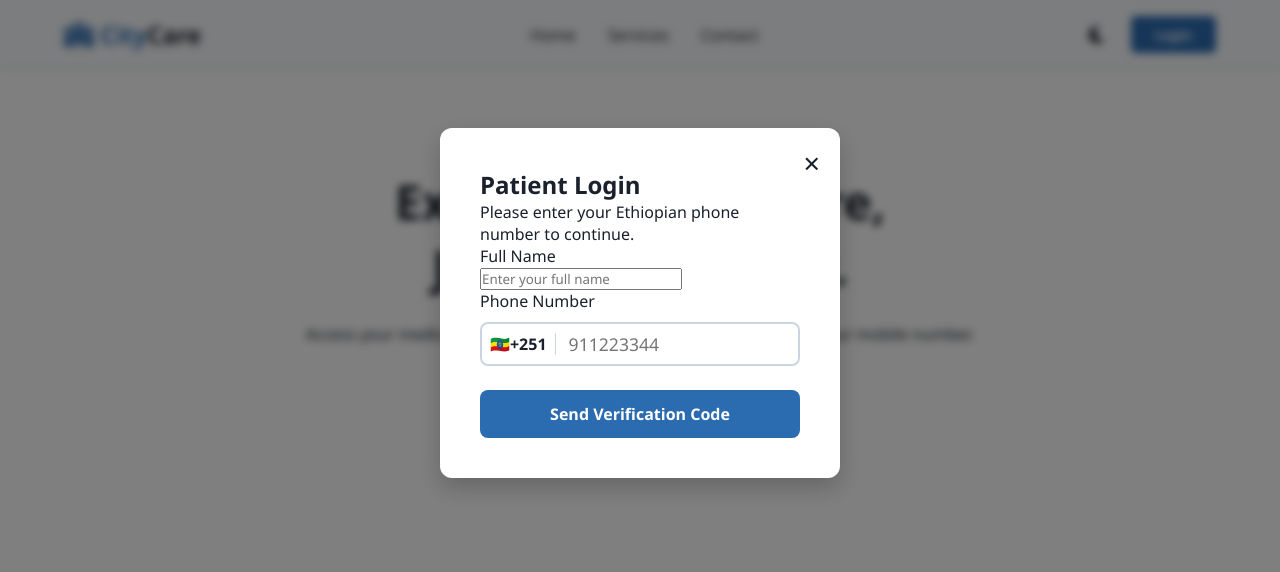
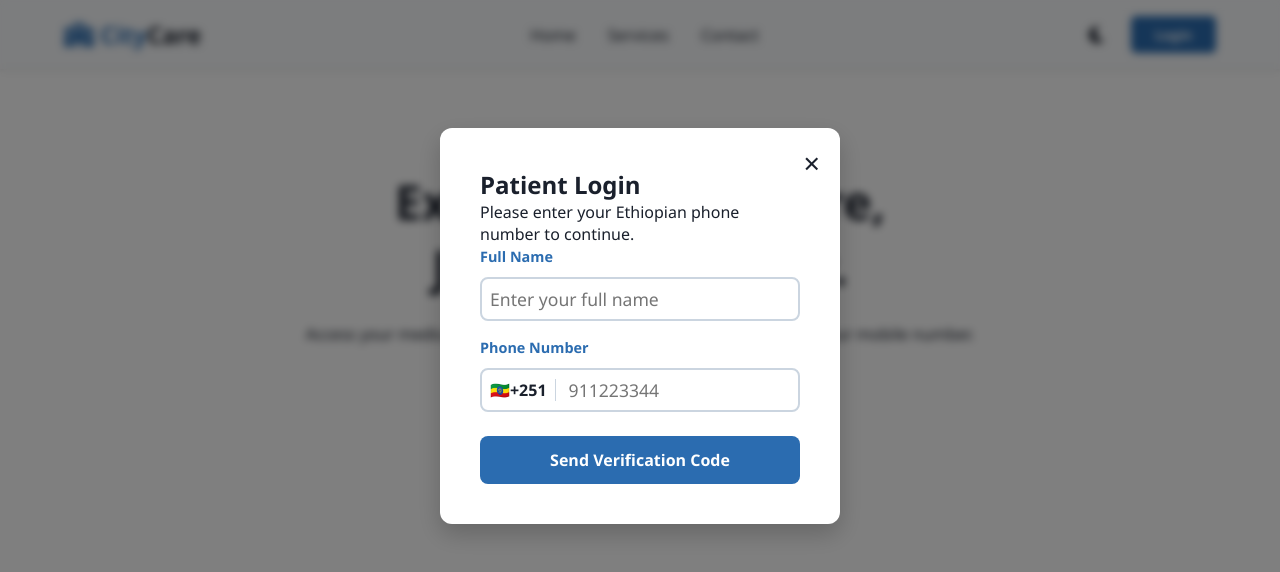
Before and after one commit to selammengistu0005-ai/test_for_phone_numbers, a plain HTML site: page index.html in a window 1280 px wide. Both pictures are taken after a click on the button "Login". Drawn offline with Linux system fonts and the light colour scheme.

Commit message:
Update style.css

```diff
--- a/style.css
+++ b/style.css
@@ -161,6 +161,33 @@ body {
     padding-left: 5px;
 }
 
+/* NEW NAME INPUT STYLING */
+.name-input-wrapper {
+    display: flex;
+    align-items: center;
+    border: 2px solid var(--input-border);
+    border-radius: 8px;
+    padding: 0.5rem;
+    margin-top: 10px;
+    margin-bottom: 15px; /* Adds space between Name and Phone */
+}
+
+.name-input-wrapper input {
+    border: none;
+    outline: none;
+    background: transparent;
+    color: var(--text-color);
+    font-size: 1.1rem;
+    width: 100%;
+}
+
+/* Update to ensure labels have enough breathing room */
+.input-group label {
+    font-weight: 600;
+    font-size: 0.9rem;
+    color: var(--primary-color);
+}
+
 .prefix {
     font-weight: bold;
     padding-right: 8px;
```
